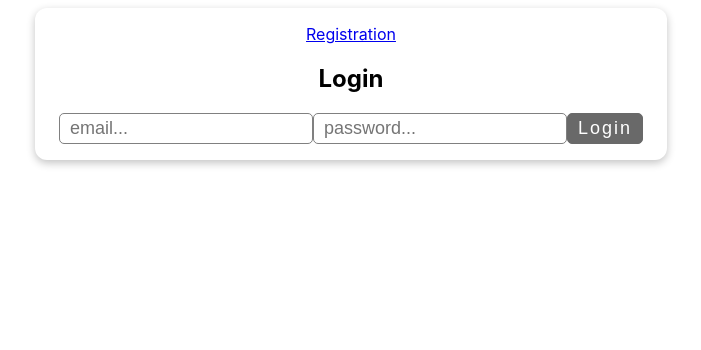
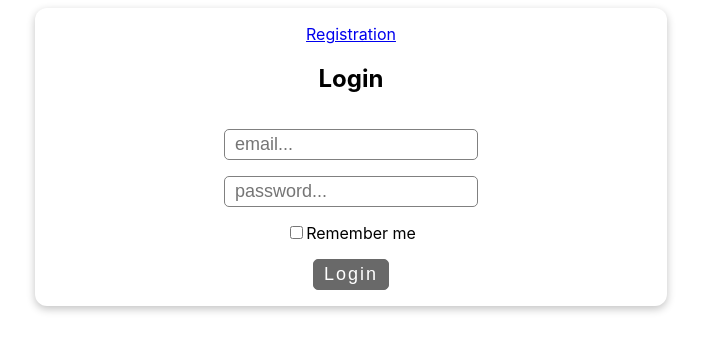
Before and after one commit to UkanaBastreet/todo-app, a React (Create React App) app: page / in a window 1280 px wide. Shown: the top 350 px of the page, without its empty margins (289-990 px from the left). Built offline with nearby package versions, Linux system fonts and the light colour scheme; no server answers.

Commit message:
add styled div to LoginForm comp

```diff
--- a/src/components/LoginForm.tsx
+++ b/src/components/LoginForm.tsx
@@ -1,6 +1,7 @@
 import { FC, FormEventHandler, useState } from "react";
 import Button from "./UI/Button";
 import Input from "./UI/Input";
+import styled from "styled-components";
 
 interface LoginFormProps {
   login: (email: string, password: string) => void;
@@ -9,14 +10,16 @@ interface LoginFormProps {
 const LoginForm: FC<LoginFormProps> = ({ login }) => {
   const [email, setEmail] = useState("");
   const [password, setPassword] = useState("");
+
   const handleSubmit: FormEventHandler = (e) => {
     e.preventDefault();
     if (email.trim() !== "" && password.trim() !== "") {
       login(email, password);
     }
   };
+
   return (
-    <form className="login-form" onSubmit={handleSubmit}>
+    <StyledLoginForm className="login-form" onSubmit={handleSubmit}>
       <h2>Login</h2>
       <Input
         type="email"
@@ -30,8 +33,19 @@ const LoginForm: FC<LoginFormProps> = ({ login }) => {
         value={password}
         onChange={(e) => setPassword(e.target.value)}
       />
+      <div>
+        <input type="checkbox" name="rememberMe" id="" />
+        <label htmlFor="rememberMe">Remember me</label>
+      </div>
       <Button>Login</Button>
-    </form>
+    </StyledLoginForm>
   );
 };
+
+const StyledLoginForm = styled.form`
+  display: flex;
+  flex-direction: column;
+  align-items: center;
+  gap: 1rem;
+`;
 export default LoginForm;
```
